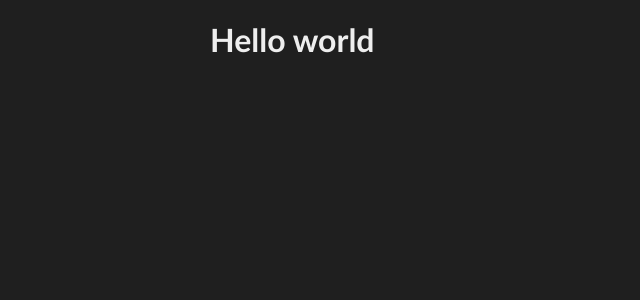
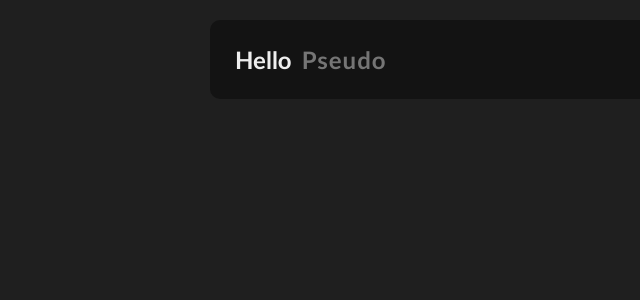
Before and after one commit to MatthieuDUPERREY/App-MERN, a React (Create React App) app in the folder front-end/: page / in a window 1280 px wide. Shown: the top 300 px of the page, without its empty margins (0-640 px from the left). Built offline with nearby package versions, Linux system fonts and the light colour scheme.

Commit message:
app.js reorganize

```diff
--- a/front-end/src/App.js
+++ b/front-end/src/App.js
@@ -1,9 +1,18 @@
-import React from "react";
+import React, { useState } from "react";
 
 const App = () => {
+  const [userId, setUserId] = useState("");
+
   return (
-    <div>
-      <h1>Hello world</h1>
+    <div className="app_container">
+      <div className="login">
+        <h3>Hello</h3>
+        <input
+          type="text"
+          placeholder="Pseudo"
+          onChange={(e) => setUserId(e.target.value)}
+        />
+      </div>
     </div>
   );
 };
```
